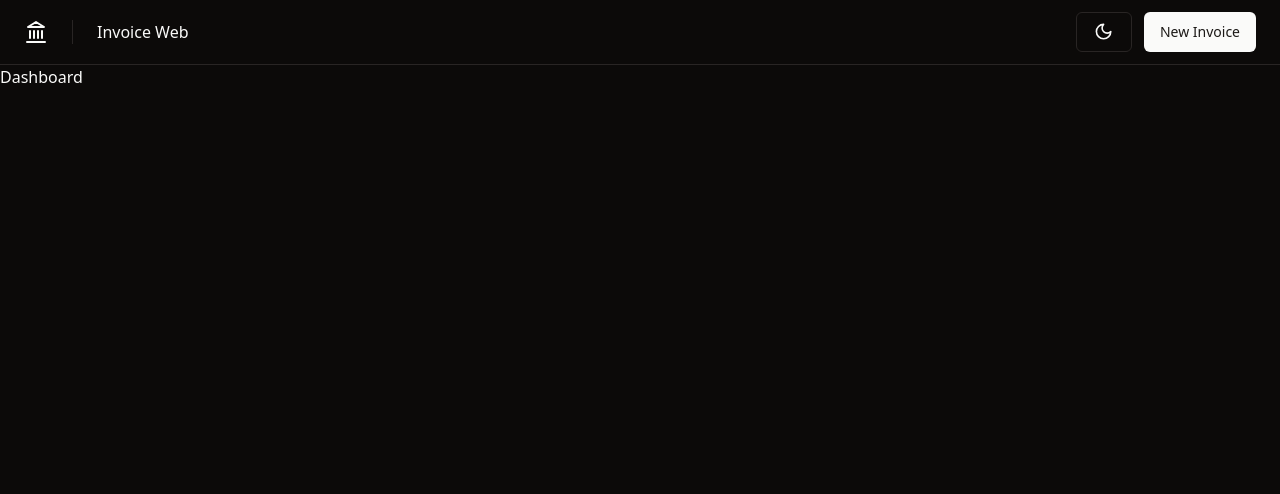
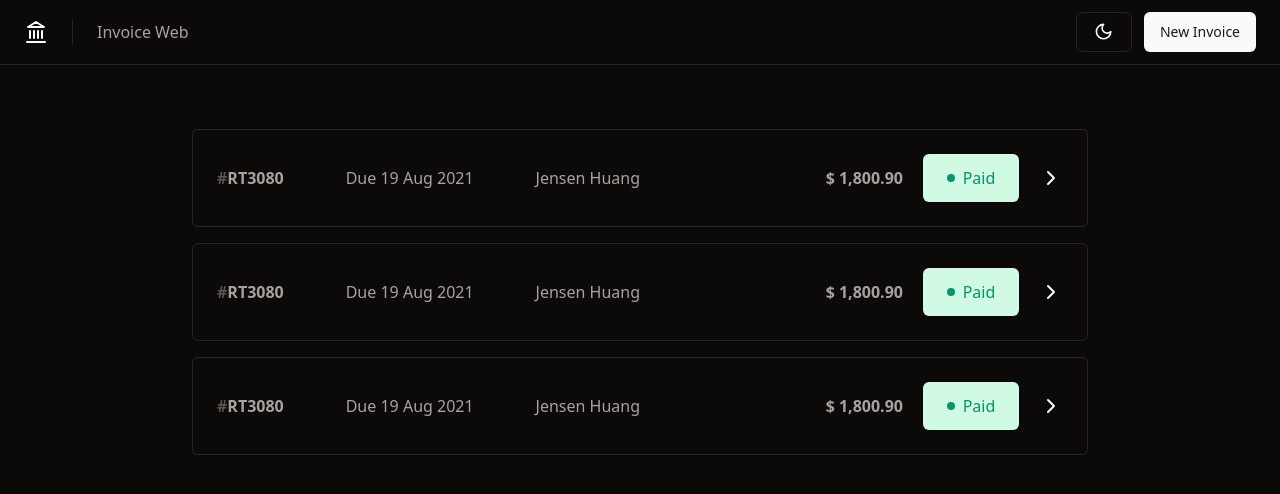
Before and after one commit to eddyzera/invoice-web, a React (Vite) app: page / in a window 1280 px wide. Shown: the top 494 px of the page. Built offline with nearby package versions, Linux system fonts and the light colour scheme.

Commit message:
feat: creating invoice

```diff
--- a/src/components/header/index.tsx
+++ b/src/components/header/index.tsx
@@ -11,7 +11,7 @@ export const Header: React.FunctionComponent = () => {
       <div className="flex h-16 items-center gap-6 p-6">
         <Landmark className="h-6 w-6" />
         <Separator orientation="vertical" className="h-6" />
-        <h1>Invoice Web</h1>
+        <h1 className='text-muted-foreground'>Invoice Web</h1>
         <div className="flex-1 justify-end w-full flex items-center gap-3">
           <ThemeToggle />
           <Button>New Invoice</Button>
--- /dev/null
+++ b/src/components/invoice/index.tsx
@@ -0,0 +1,25 @@
+import { ChevronRight } from 'lucide-react'
+import React from 'react'
+
+export const Invoice: React.FunctionComponent = () => {
+  return (
+    <div className='grid grid-cols-2 p-6 border w-full rounded-md justify-between cursor-pointer'>
+      <div className='flex items-center justify-between'>
+        <p className='font-bold text-stone-400'>
+          <span className='text-stone-600'>#</span>
+          RT3080
+        </p>
+        <p className='text-muted-foreground'>Due  19 Aug 2021</p>
+        <p className='text-muted-foreground'>Jensen Huang</p>
+      </div>
+      <div className='flex items-center justify-end gap-5'>
+        <p className='text-muted-foreground font-bold'>$ 1,800.90</p>
+        <div className='flex items-center justify-center gap-2 p-3 bg-emerald-100 rounded-md w-24'>
+          <div className='w-2 h-2 bg-emerald-600 rounded-full'></div>
+          <p className='text-emerald-600'>Paid</p>
+        </div>
+        <ChevronRight />
+      </div>
+    </div>
+  )
+}
--- a/src/pages/app/dashboard/index.tsx
+++ b/src/pages/app/dashboard/index.tsx
@@ -1,9 +1,12 @@
+import { Invoice } from '@/components/invoice'
 import React from 'react'
 
 export const Dashboard: React.FunctionComponent = () => {
   return (
-    <div>
-      <h1>Dashboard</h1>
+    <div className='flex items-center flex-col gap-4 justify-center pt-16 max-w-4xl m-auto'>
+      <Invoice />
+      <Invoice />
+      <Invoice />
     </div>
   )
 }
```
